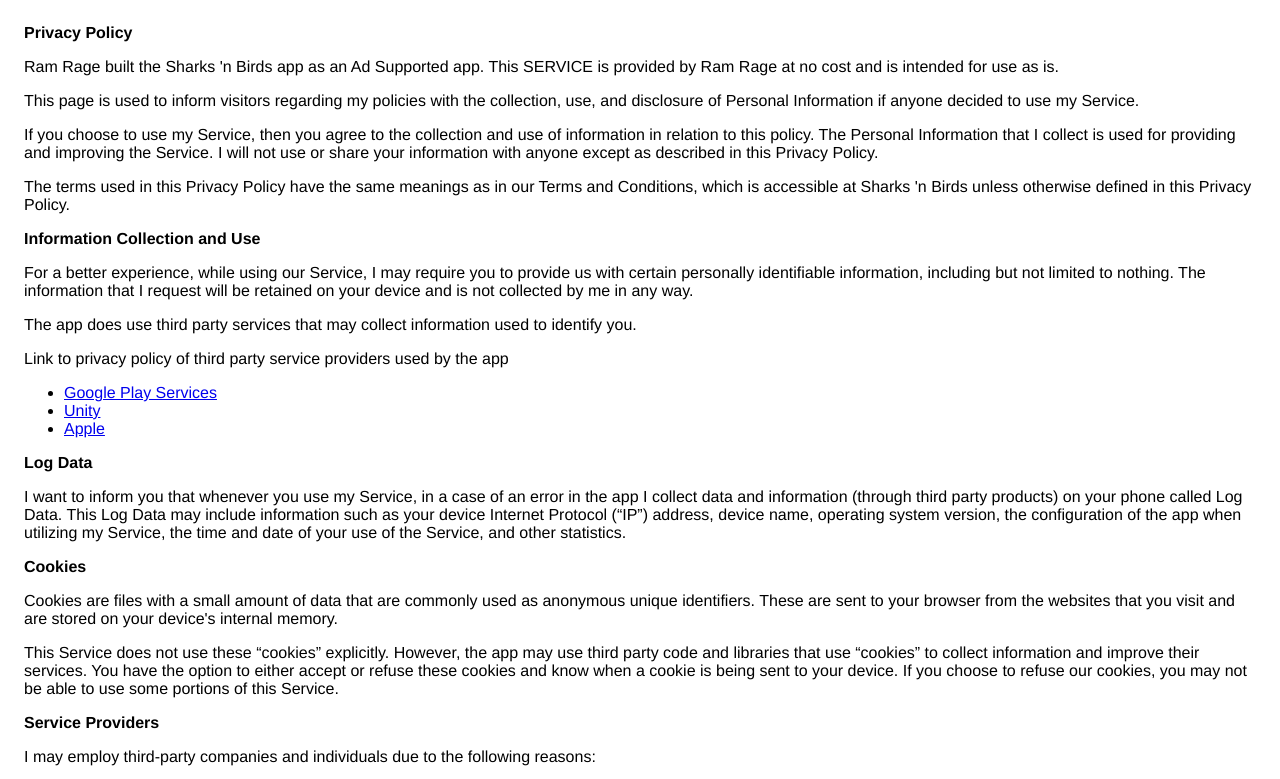
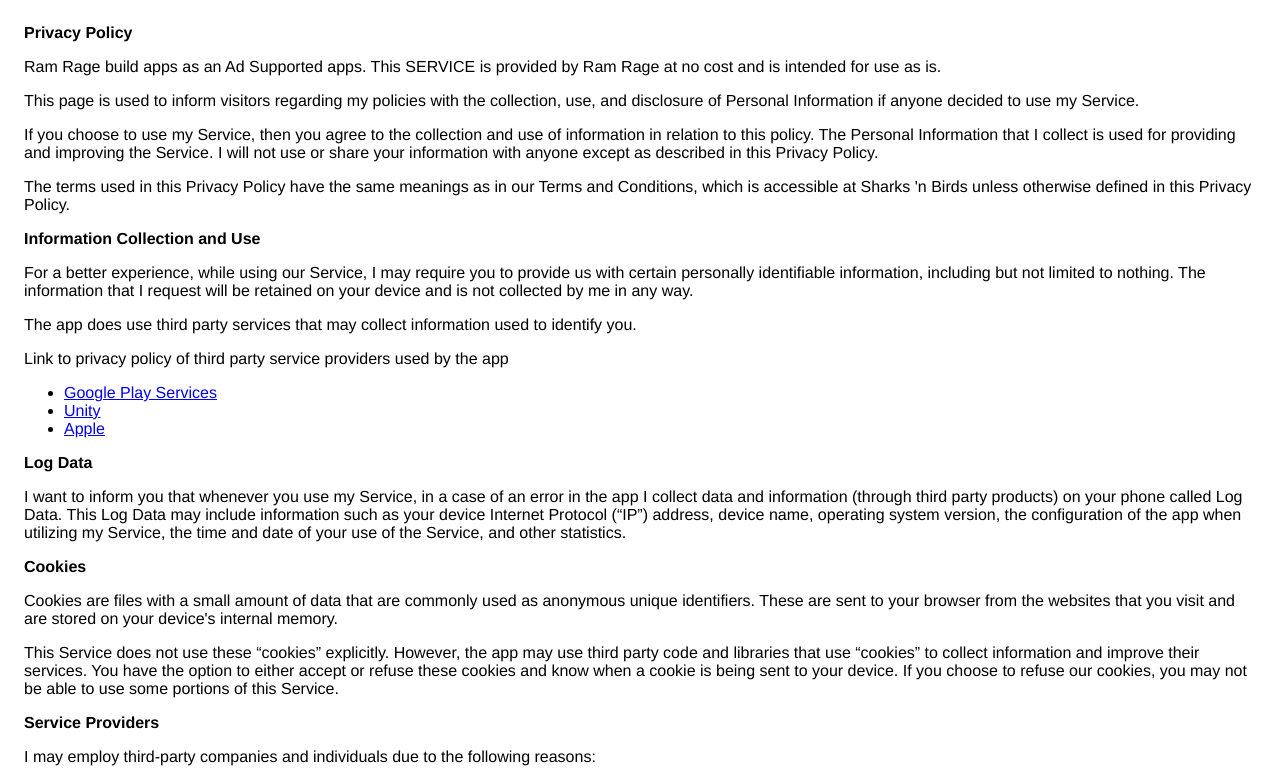
Before and after one commit to ramrage/ramrage.github.io, a plain HTML site: page privacy.html in a window 1280 px wide. Shown: the top 779 px of the page. Drawn offline with Linux system fonts and the light colour scheme.

Commit message:
Updated privacy

```diff
--- a/privacy.html
+++ b/privacy.html
@@ -8,8 +8,8 @@
     </head>
     <body>
     <strong>Privacy Policy</strong> <p>
-                  Ram Rage built the Sharks 'n Birds app as
-                  an Ad Supported app. This SERVICE is provided by
+                  Ram Rage build apps as
+                  an Ad Supported apps. This SERVICE is provided by
                   Ram Rage at no cost and is intended for use as
                   is.
                 </p> <p>
```
